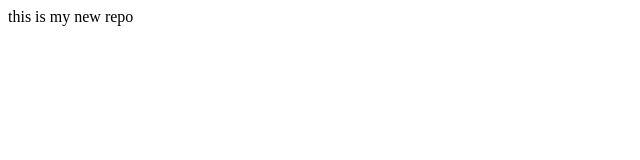
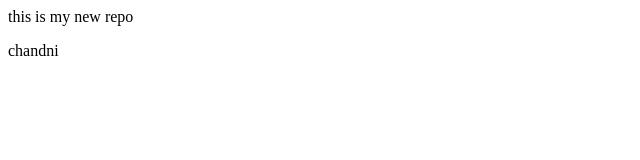
Before and after one commit to chandni20245033/Localrepo, a plain HTML site: page index.html in a window 1280 px wide. Shown: the full height of the page, 0-640 px from the left. Drawn offline with Linux system fonts and the light colour scheme.

Commit message:
changing html file

```diff
--- a/index.html
+++ b/index.html
@@ -1 +1,2 @@
 <p>this is my new repo</p>
+<p>chandni</p>
```
